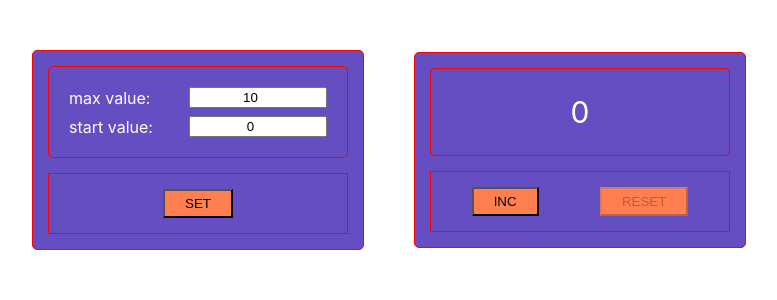
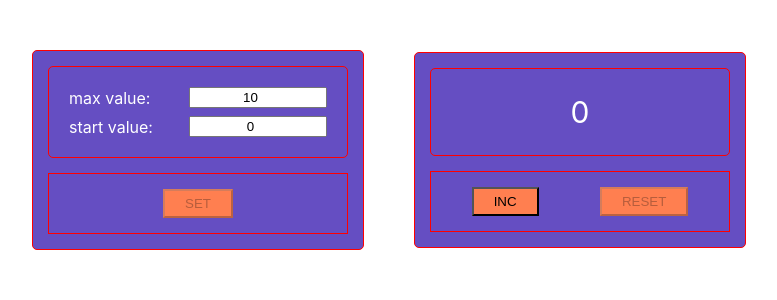
Before and after one commit to ivanrussui/counter, a React (Create React App) app: page / in a window 1280 px wide. Shown: the top 300 px of the page, without its empty margins (251-1028 px from the left). Built offline with nearby package versions, Linux system fonts and the light colour scheme.

Commit message:
wip выноси всю логику в App а потом по компонентам что надо будет

```diff
--- a/src/App.tsx
+++ b/src/App.tsx
@@ -8,10 +8,24 @@ function App() {
     const [maxValue, setMaxValue] = useState(10)
     const [minValue, setMinValue] = useState(startValue)
     const [count, setCount] = useState(startValue)
+    const [isButtonDisabled, setIsButtonDisabled] = useState(true);
 
     useEffect(() => {
         getFromLocalStorageHandler()
     }, [])
+
+    // const handleInputChange = (event: React.ChangeEvent<HTMLInputElement>) => {
+    //     const newValue = event.target.value;
+    //     setStartValue(+newValue);
+    //     setMaxValue(+newValue);
+    //
+    //     // Если значение инпута не пустое, разблокируем кнопку
+    //     if (newValue.trim() !== '') {
+    //         setIsButtonDisabled(false);
+    //     } else {
+    //         setIsButtonDisabled(true);
+    //     }
+    // };
 
     const nameInc = 'INC'
     const nameReset = 'RESET'
@@ -28,6 +42,8 @@ function App() {
         localStorage.setItem('max', JSON.stringify(maxValue))
         setCount(startValue)
         setMaxValue(maxValue)
+        setIsButtonDisabled(true)
+
     }
 
     const getFromLocalStorageHandler = () => {
@@ -51,6 +67,9 @@ function App() {
                                  setStartValue={setStartValue}
                                  maxValue={maxValue}
                                  setMaxValue={setMaxValue}
+                                 isButtonDisabled={isButtonDisabled}
+                                 setIsButtonDisabled={setIsButtonDisabled}
+                                 // handleInputChange={handleInputChange}
                 />
                 <Counter count={count}
                          startValue={startValue}
--- a/src/components/CounterSettings.tsx
+++ b/src/components/CounterSettings.tsx
@@ -1,4 +1,4 @@
-import React from 'react';
+import React, {useEffect, useState} from 'react';
 import {SuperButton} from './SuperButton';
 import {Settings} from './Settings';
 
@@ -9,18 +9,27 @@ type PropsType = {
     setStartValue: (startValue: number) => void
     maxValue: number
     setMaxValue: (maxValue: number) => void
+    isButtonDisabled: boolean
+    setIsButtonDisabled: React.Dispatch<React.SetStateAction<boolean>>
 }
 
 export const CounterSettings = ({startValue, nameSet, setToLocalStorageHandler, setStartValue, ...restProp}: PropsType) => {
+    const disableSet = startValue >= restProp.maxValue || startValue < 0
 
-    const disableSet = startValue >= restProp.maxValue || startValue < 0
+
+
+    // useEffect(() => {
+    //     // Проверяем условия для дизейбла кнопки
+    //     const shouldDisableButton = startValue < 0 || startValue >= restProp.maxValue;
+    //     setIsButtonDisabled(shouldDisableButton);
+    // }, [startValue, restProp.maxValue]);
 
     return (
         <div className={'CounterSettings'}>
             <Settings startValue={startValue} setStartValue={setStartValue}
-                      maxValue={restProp.maxValue} setMaxValue={restProp.setMaxValue} disableSet={disableSet} />
+                      maxValue={restProp.maxValue} setMaxValue={restProp.setMaxValue} disableSet={disableSet} isButtonDisabled={restProp.isButtonDisabled} setIsButtonDisabled={restProp.setIsButtonDisabled} />
             <div className={'Buttons'}>
-                <SuperButton disabled={disableSet} name={nameSet} callBack={setToLocalStorageHandler}/>
+                <SuperButton disabled={restProp.isButtonDisabled} name={nameSet} callBack={setToLocalStorageHandler}/>
             </div>
         </div>
     );
--- a/src/components/Settings.tsx
+++ b/src/components/Settings.tsx
@@ -6,28 +6,51 @@ type PropsType = {
     maxValue: number
     setMaxValue: (maxValue: number) => void
     disableSet?: boolean
+    isButtonDisabled: boolean
+    setIsButtonDisabled: React.Dispatch<React.SetStateAction<boolean>>
 }
 
 export const Settings = (props: PropsType) => {
     const classColors = `${props.disableSet ? "InputValue + RedInputValue" : 'InputValue'}`
 
-    const onChangeStartValueHandler = (e: ChangeEvent<HTMLInputElement>) => {
+    // const onChangeStartValueHandler = (e: ChangeEvent<HTMLInputElement>) => {
+    //     props.setStartValue(Number(e.currentTarget.value))
+    // }
+    //
+    // const onChangeMaxValueHandler = (e: ChangeEvent<HTMLInputElement>) => {
+    //     props.setMaxValue(Number(e.currentTarget.value))
+    // }
+
+    // Обработчик изменения значения стартового значения
+    const handleStartValueChange = (e: ChangeEvent<HTMLInputElement>) => {
         props.setStartValue(Number(e.currentTarget.value))
-    }
+        props.setIsButtonDisabled(false)
+        if (props.disableSet) {
+            console.log('f')
+            props.setIsButtonDisabled(true)
+        }
+        // props.disableSet = false
+    };
 
-    const onChangeMaxValueHandler = (e: ChangeEvent<HTMLInputElement>) => {
+    // Обработчик изменения значения максимального значения
+    const handleMaxValueChange = (e: ChangeEvent<HTMLInputElement>) => {
         props.setMaxValue(Number(e.currentTarget.value))
-    }
+        props.setIsButtonDisabled(false)
+        if (props.disableSet) {
+            console.log('d')
+            props.setIsButtonDisabled(true)
+        }
+    };
 
     return (
         <div className={'Settings'}>
             <div className={'Row'}>
                 <span className={'Title'}>max value:</span>
-                <input className={classColors} type="number" value={props.maxValue} onChange={onChangeMaxValueHandler}/>
+                <input className={classColors} type="number" value={props.maxValue} onChange={handleMaxValueChange}/>
             </div>
             <div className={'Row'}>
                 <span className={'Title'}>start value:</span>
-                <input className={classColors} type="number" value={props.startValue} onChange={onChangeStartValueHandler}/>
+                <input className={classColors} type="number" value={props.startValue} onChange={handleStartValueChange}/>
             </div>
         </div>
     )
```
